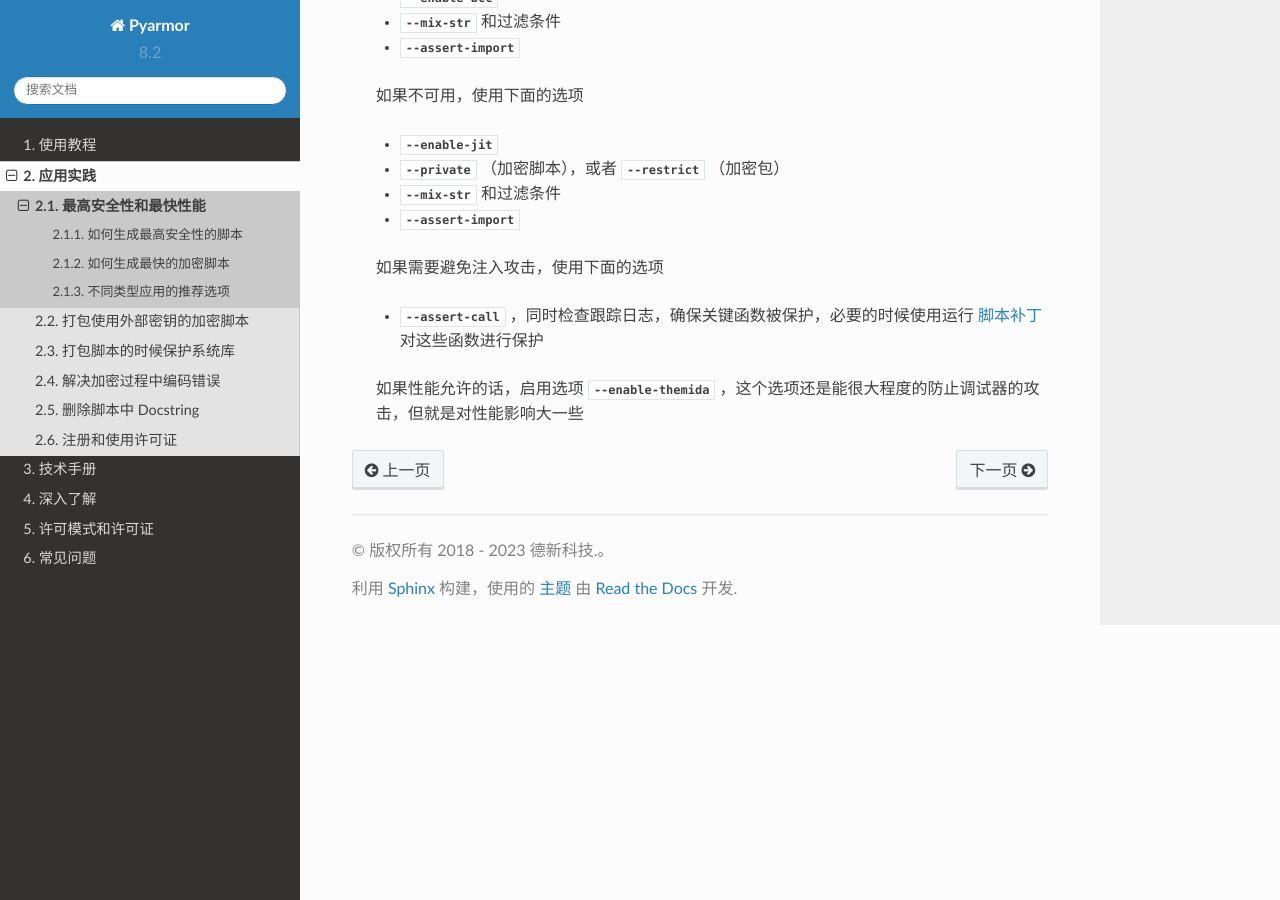
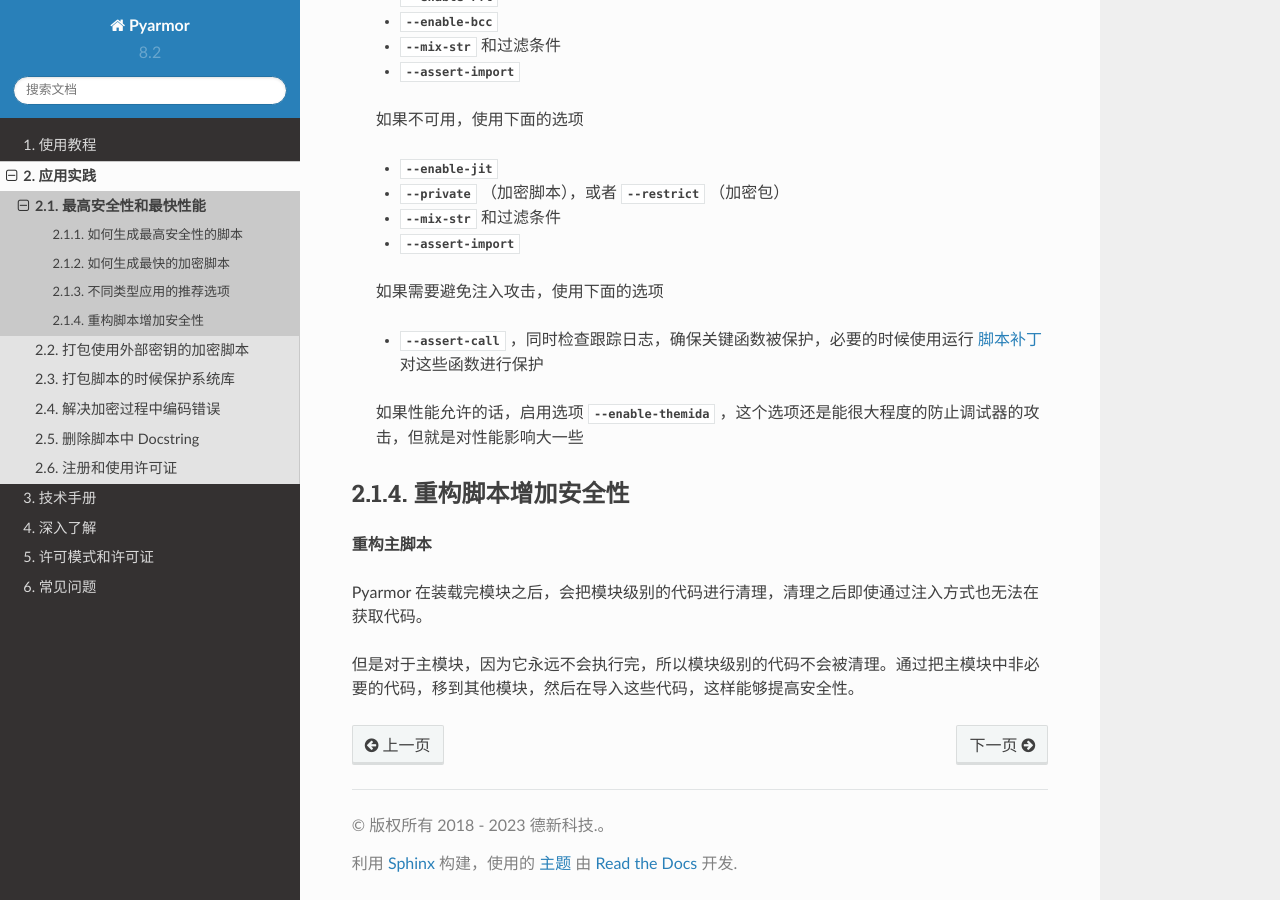
Before and after one commit to dashingsoft/pyarmor-docs-zh, a Sphinx documentation site: the page built from docs/how-to/security.rst, in a window 1280 px wide and 900 px high, scrolled down 1858 px. Built offline with Sphinx 7.4.7 and the Read the Docs theme 2.0.0, drawn with Linux system fonts in a browser that asks for light colours; pages that are not in the unit, such as notebooks, are missing from menus.

Commit message:
说明如何重构脚本提高安全性

```diff
--- a/docs/how-to/security.rst
+++ b/docs/how-to/security.rst
@@ -91,4 +91,14 @@
 
    如果性能允许的话，启用选项 :option:`--enable-themida` ，这个选项还是能很大程度的防止调试器的攻击，但就是对性能影响大一些
 
+
+重构脚本增加安全性
+==================
+
+**重构主脚本**
+
+Pyarmor 在装载完模块之后，会把模块级别的代码进行清理，清理之后即使通过注入方式也无法在获取代码。
+
+但是对于主模块，因为它永远不会执行完，所以模块级别的代码不会被清理。通过把主模块中非必要的代码，移到其他模块，然后在导入这些代码，这样能够提高安全性。
+
 .. include:: ../_common_definitions.txt
```
